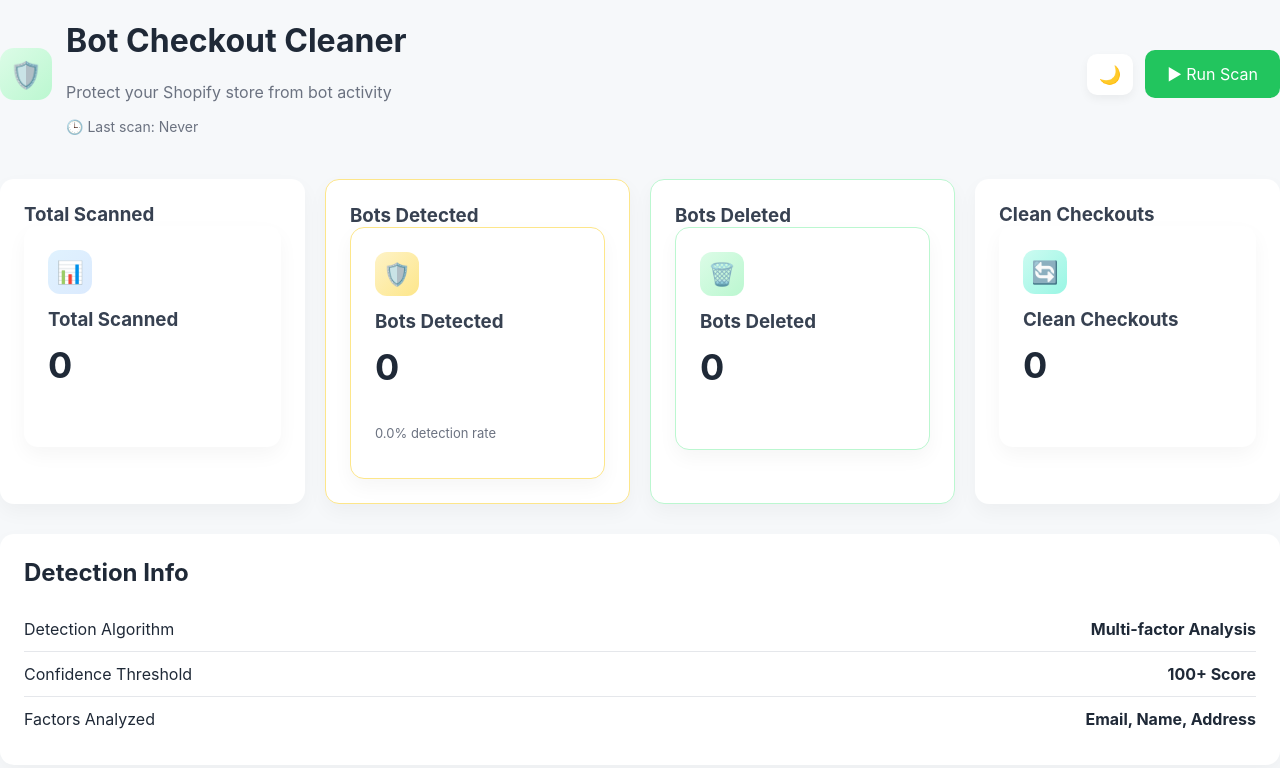
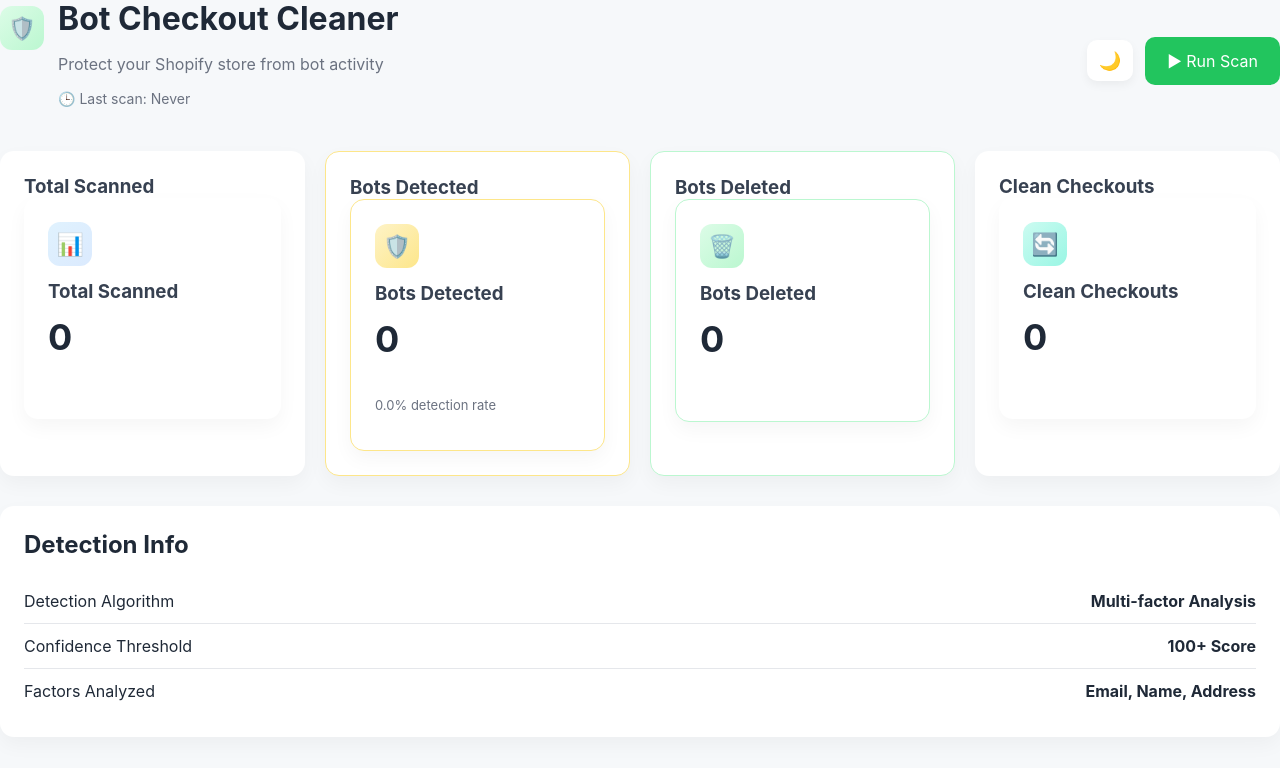
Before and after one commit to ogunwande/bot-checkout-cleaner, a website: page public/index.html in a window 1280 px wide. Drawn offline with Linux system fonts and the light colour scheme; no server answers.

Commit message:
Update styles.css

```diff
--- a/public/styles.css
+++ b/public/styles.css
@@ -23,21 +23,28 @@ body {
 }
 .brand {
   display: flex;
-  align-items: center;
+  align-items: flex-start; /* 🔑 aligns with h1 */
   gap: 14px;
 }
 
 .brand-icon {
-  width: 52px;
-  height: 52px;
-  border-radius: 14px;
+  width: 44px;
+  height: 44px;
+  margin-top: 6px; /* aligns icon center with h1 text */
+  border-radius: 12px;
   background: linear-gradient(135deg, #dcfce7, #bbf7d0);
   display: flex;
   align-items: center;
   justify-content: center;
-  font-size: 26px;
+  font-size: 22px;
   color: #15803d;
 }
+
+.brand-text h1 {
+  margin: 0;
+  line-height: 1.2;
+}
+
 
 .header-actions {
   display: flex;
```
